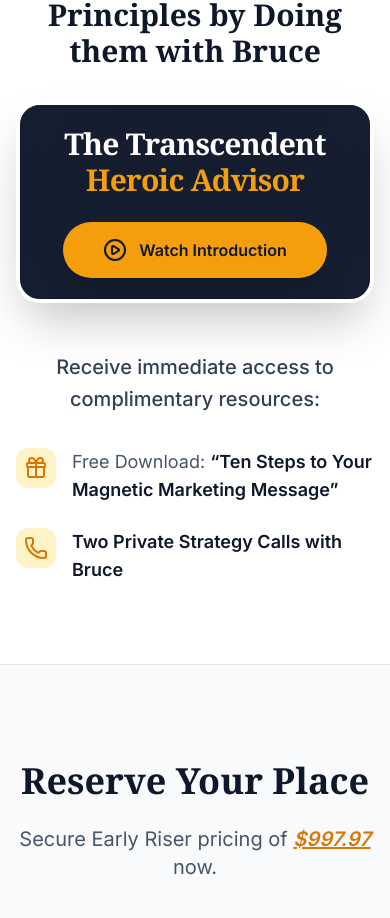
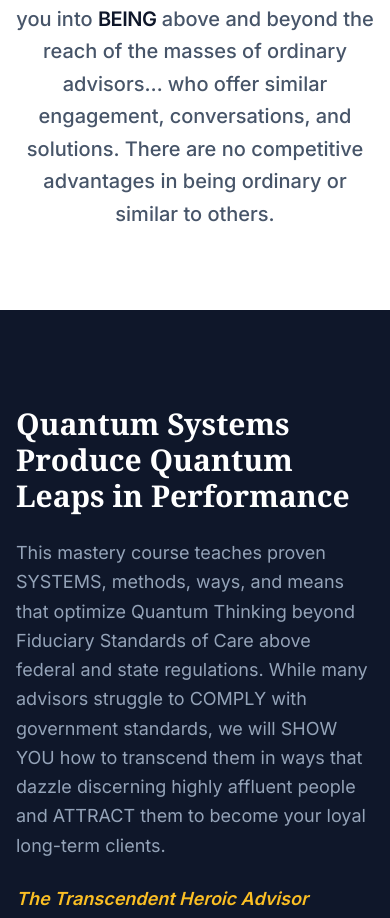
Before and after one commit to jasoncrossman/transcendent-heroic-advisor, a React (Vite) app: page / in a window 390 px wide. Shown: the part 1622-2540 px from the top of the page. Built offline with nearby package versions, Linux system fonts and the light colour scheme.

Commit message:
Revise LandingPage content and structure
Updated text content for clarity and added a new section on Quantum Systems. Enhanced the call-to-action and resource descriptions.

```diff
--- a/pages/LandingPage.tsx
+++ b/pages/LandingPage.tsx
@@ -1,17 +1,10 @@
 import React, { useState } from 'react';
 import { Link, useNavigate } from 'react-router-dom';
-import {
-  ChevronRight,
-  CheckCircle2,
-  Mail,
-  Gift,
-  Phone,
-  PlayCircle,
-  Calendar
-} from 'lucide-react';
+import { ChevronRight, CheckCircle2, Mail, Gift, Phone, PlayCircle, Calendar } from 'lucide-react';
 
 const LandingPage: React.FC = () => {
   const navigate = useNavigate();
+  // State to handle the transition from blurred cover to playing video
   const [isVideoActive, setIsVideoActive] = useState(false);
 
   const handleSubscribe = (e: React.FormEvent) => {
@@ -56,20 +49,76 @@ const LandingPage: React.FC = () => {
           <div className="mb-12">
             <h2 className="text-3xl md:text-4xl font-bold text-slate-900 mb-6 font-serif">Mastery Through Doing</h2>
             <p className="text-lg text-slate-600 leading-relaxed italic">
-              "We believe the best way to learn unique approaches to life and business is to have the inventor teach you by doing them with you."
+              "We believe the best way to learn unique approaches to life and business is to have the inventor teach you by doing them with you. Teaching by telling isn’t as effective as actually APPLYING the details directly with the inventor."
             </p>
           </div>
 
           <div className="bg-amber-500 p-8 md:p-12 rounded-3xl border border-amber-600 shadow-2xl text-left transform hover:scale-[1.01] transition-all duration-300 mb-12">
             <h3 className="text-2xl font-bold text-slate-900 mb-6 font-serif">Quantum Alignment</h3>
             <p className="text-slate-900 font-medium text-lg leading-relaxed">
-              Learn how to use Quantum Physics to achieve more of what you want. We don’t get what we want, we get what we are aligned with.
+              Learn how to use Quantum Physics to achieve more of what you want. We don’t get what we want, we get what we are aligned with. If you desire greater connection with the people you want as loyal clients, you must grow yourself into being what they need someone to be in their lives, that they lack right now.
+            </p>
+          </div>
+
+          <div className="max-w-3xl mx-auto">
+            <p className="text-xl text-slate-600 leading-relaxed font-medium">
+              Quantum thinking and doing elevate you into <span className="text-slate-900 font-bold uppercase tracking-tight">BEING</span> above and beyond the reach of the masses of ordinary advisors… who offer similar engagement, conversations, and solutions. There are no competitive advantages in being ordinary or similar to others.
             </p>
           </div>
         </div>
       </section>
 
-      {/* Video Section with Blurred Cover Overlay */}
+      {/* Systems Section */}
+      <section className="py-24 bg-slate-900 text-white">
+        <div className="max-w-7xl mx-auto px-4 sm:px-6 lg:px-8">
+          <div className="grid grid-cols-1 lg:grid-cols-2 gap-16 items-stretch">
+            <div className="flex flex-col justify-center">
+              <h2 className="text-3xl md:text-4xl font-bold mb-6 font-serif">Quantum Systems Produce Quantum Leaps in Performance</h2>
+              <p className="text-slate-400 text-lg mb-6 leading-relaxed">
+                This mastery course teaches proven SYSTEMS, methods, ways, and means that optimize Quantum Thinking beyond Fiduciary Standards of Care above federal and state regulations. While many advisors struggle to COMPLY with government standards, we will SHOW YOU how to transcend them in ways that dazzle discerning highly affluent people and ATTRACT them to become your loyal long-term clients.
+              </p>
+
+              <p className="text-amber-400 font-semibold text-lg mb-2 leading-relaxed italic">
+                The Transcendent Heroic Advisor Mastery Course provides an array of practical, well-proven thinking and behavioral shifts that help grow you into what people need, but don’t know how to ask for… YET.
+              </p>
+
+              <p className="text-white font-bold text-lg mb-6 leading-relaxed">
+                As you learn our methods, ways, and means by DOING them properly, you will:
+              </p>
+
+              <div className="space-y-4">
+                {[
+                  "Demonstrate how you are extraordinary, priceless, and irreplaceable.",
+                  "Become far more attractive to A-level referrals… without asking for them.",
+                  "Transcend fiduciary regulations in ways that matter most to clients.",
+                  "Consistently deliver dazzling multidimensional wisdom that your competitors do not offer… and cannot even imagine.",
+                  "Create an entire ecosystem of like-minded transcendent advisors that bring dynamic execution of details to clients."
+                ].map((item, idx) => (
+                  <div key={idx} className="flex items-start gap-4">
+                    <div className="mt-1 flex-shrink-0 w-6 h-6 rounded-full bg-amber-500/10 flex items-center justify-center border border-amber-500/30">
+                      <CheckCircle2 className="w-4 h-4 text-amber-500" />
+                    </div>
+                    <p className="text-slate-300 font-medium">{item}</p>
+                  </div>
+                ))}
+              </div>
+            </div>
+
+            <div className="relative min-h-[500px] lg:min-h-full">
+              <img
+                src="https://images.unsplash.com/photo-1557804506-669a67965ba0?auto=format&fit=crop&q=80&w=800"
+                alt="System Performance"
+                className="w-full h-full object-cover rounded-2xl shadow-2xl shadow-amber-500/5 border border-slate-800"
+              />
+              <div className="absolute -bottom-6 -left-6 bg-amber-500 p-6 rounded-2xl hidden md:block z-10">
+                <p className="text-slate-900 font-bold text-xl leading-tight">Beyond Compliance.<br/>Into Transcendence.</p>
+              </div>
+            </div>
+          </div>
+        </div>
+      </section>
+
+      {/* Video Section with Blurred Title Frame */}
       <section className="py-20 bg-white">
         <div className="max-w-5xl mx-auto px-4 sm:px-6 lg:px-8 text-center">
           <h2 className="text-3xl md:text-4xl font-bold text-slate-900 mb-8 font-serif">
@@ -78,7 +127,7 @@ const LandingPage: React.FC = () => {
 
           <div className="relative aspect-video bg-slate-900 rounded-3xl overflow-hidden shadow-2xl mb-12 border-4 border-white group">
 
-            {/* The Actual YouTube Video */}
+            {/* The Actual Video */}
             <iframe
               className={`w-full h-full transition-opacity duration-700 ${isVideoActive ? 'opacity-100' : 'opacity-0'}`}
               src={`https://www.youtube.com/embed/WS1ccYNZJtU?autoplay=${isVideoActive ? 1 : 0}&rel=0`}
@@ -87,25 +136,22 @@ const LandingPage: React.FC = () => {
               allowFullScreen
             ></iframe>
 
-            {/* The Blurred "Heroic Advisor" Cover */}
+            {/* The Blurred Frame Overlay */}
             {!isVideoActive && (
               <div className="absolute inset-0 z-10 flex flex-col items-center justify-center p-6 text-center">
                 <div className="absolute inset-0 bg-slate-800/40 backdrop-blur-2xl"></div>
-
-                <div className="relative z-20 animate-in fade-in zoom-in duration-500">
+                <div className="relative z-20">
                   <h3 className="text-white text-3xl md:text-5xl font-bold mb-6 font-serif tracking-tight">
                     The Transcendent <br/>
                     <span className="text-amber-500">Heroic Advisor</span>
                   </h3>
-
                   <button
                     onClick={() => setIsVideoActive(true)}
-                    className="bg-amber-500 hover:bg-amber-400 text-slate-900 px-10 py-4 rounded-full font-bold flex items-center gap-3 transition-all shadow-xl hover:scale-105 active:scale-95"
+                    className="bg-amber-500 hover:bg-amber-400 text-slate-900 px-10 py-4 rounded-full font-bold flex items-center gap-3 transition-all shadow-xl hover:scale-105"
                   >
                     <PlayCircle className="w-6 h-6" /> Watch Introduction
                   </button>
                 </div>
-
                 <div className="absolute bottom-8 text-slate-300/60 text-xs font-bold uppercase tracking-widest">
                   Quantum Mind Mastery Series
                 </div>
@@ -114,8 +160,8 @@ const LandingPage: React.FC = () => {
           </div>
 
           <div className="max-w-4xl mx-auto text-left space-y-8">
-            <p className="text-slate-700 text-xl font-medium leading-relaxed text-center">
-              Receive immediate access to complimentary resources:
+            <p className="text-slate-700 text-xl font-medium leading-relaxed">
+              To demonstrate these ideas in action, you will receive immediate access to the following complimentary resources:
             </p>
 
             <div className="space-y-6">
@@ -124,7 +170,7 @@ const LandingPage: React.FC = () => {
                   <Gift className="w-6 h-6 text-amber-600" />
                 </div>
                 <p className="text-slate-600 text-lg">
-                  Free Download: <strong className="text-slate-900">“Ten Steps to Your Magnetic Marketing Message”</strong>
+                  Free Download of <strong className="text-slate-900">“Ten Steps to Creating Your Dynamic and Magnetic 30-Second Marketing Message”</strong>
                 </p>
               </div>
 
@@ -133,8 +179,19 @@ const LandingPage: React.FC = () => {
                   <Phone className="w-6 h-6 text-amber-600" />
                 </div>
                 <p className="text-slate-600 text-lg">
-                  <strong className="text-slate-900">Two Private Strategy Calls with Bruce</strong>
+                  <strong className="text-slate-900">Two highly confidential 45-minute calls with Bruce</strong> to create your emotionally and intellectually captivating “Ideal Introduction” and 30-second messages.
                 </p>
+              </div>
+
+              <div className="bg-slate-50 p-6 rounded-2xl border border-slate-100">
+                <p className="text-slate-900 font-bold text-lg mb-4 flex items-center gap-2">
+                  <PlayCircle className="w-5 h-5 text-amber-600" /> Plus, selected video lessons from "The Wright Exit Strategy" including:
+                </p>
+                <ul className="space-y-3 pl-7">
+                  <li className="text-slate-600 list-disc text-sm md:text-base">How to Create an Effective Ecosystem for Uncommon Results</li>
+                  <li className="text-slate-600 list-disc text-sm md:text-base">Do Not Claim You Care, Show You Care</li>
+                  <li className="text-slate-600 list-disc text-sm md:text-base">Using Quantum Mind to Achieve Exceptional Outcomes</li>
+                </ul>
               </div>
             </div>
           </div>
@@ -146,7 +203,9 @@ const LandingPage: React.FC = () => {
         <div className="max-w-4xl mx-auto px-4 sm:px-6 lg:px-8 text-center">
           <h2 className="text-4xl md:text-5xl font-bold text-slate-900 mb-6 font-serif">Reserve Your Place</h2>
           <p className="text-xl text-slate-600 mb-10">
-            Secure Early Riser pricing of <span className="font-bold text-amber-600 italic underline">$997.97</span> now.
+            The Transcendent Heroic Advisor Mastery Course will be available in the Spring of 2026.
+            <br/>
+            <span className="font-bold text-amber-600 mt-2 block italic underline">Secure Early Riser pricing of $997.97 now.</span>
           </p>
 
           <div className="max-w-md mx-auto">
@@ -157,15 +216,41 @@ const LandingPage: React.FC = () => {
                   type="email"
                   required
                   placeholder="Enter your email address"
-                  className="w-full pl-12 pr-4 py-4 rounded-full border border-slate-200 focus:outline-none focus:ring-2 focus:ring-amber-500 transition-all"
+                  className="w-full pl-12 pr-4 py-4 rounded-full border border-slate-200 focus:outline-none focus:ring-2 focus:ring-amber-500 transition-all text-slate-900 shadow-sm"
                 />
               </div>
               <button
                 type="submit"
-                className="w-full py-4 bg-slate-900 text-white font-bold rounded-full hover:bg-slate-800 transition-all shadow-lg"
+                className="w-full py-4 bg-slate-900 text-white font-bold rounded-full hover:bg-slate-800 transition-all shadow-lg active:scale-[0.98]"
               >
                 Get Free Resources & Secure My Seat
               </button>
+
+              <div className="space-y-6 pt-6 text-center">
+                <p className="text-xs text-slate-500 italic">
+                  This cohort is intentionally limited. By signing up, you agree to receive communications regarding this course.
+                </p>
+
+                <div className="bg-white p-6 rounded-2xl shadow-sm border border-slate-200 text-left">
+                  <h4 className="text-slate-900 font-bold mb-2 flex items-center gap-2">
+                    <Calendar className="w-4 h-4 text-amber-600" /> Want to learn more?
+                  </h4>
+                  <p className="text-slate-600 text-sm leading-relaxed mb-4">
+                    To arrange a confidential “Due Diligence” call with Bruce Raymond Wright, click{' '}
+                    <a
+                      href="https://calendly.com/bwright-msdi/45-minute-consultation-re-30-second-msg"
+                      target="_blank"
+                      rel="noopener noreferrer"
+                      className="text-amber-600 font-bold underline hover:text-amber-700"
+                    >
+                      HERE
+                    </a>
+                  </p>
+                  <p className="text-slate-400 text-[10px] uppercase font-bold tracking-wider">
+                    Zooms available beginning at 1:00 p.m. Pacific Mon - Fri
+                  </p>
+                </div>
+              </div>
             </form>
           </div>
         </div>
```
